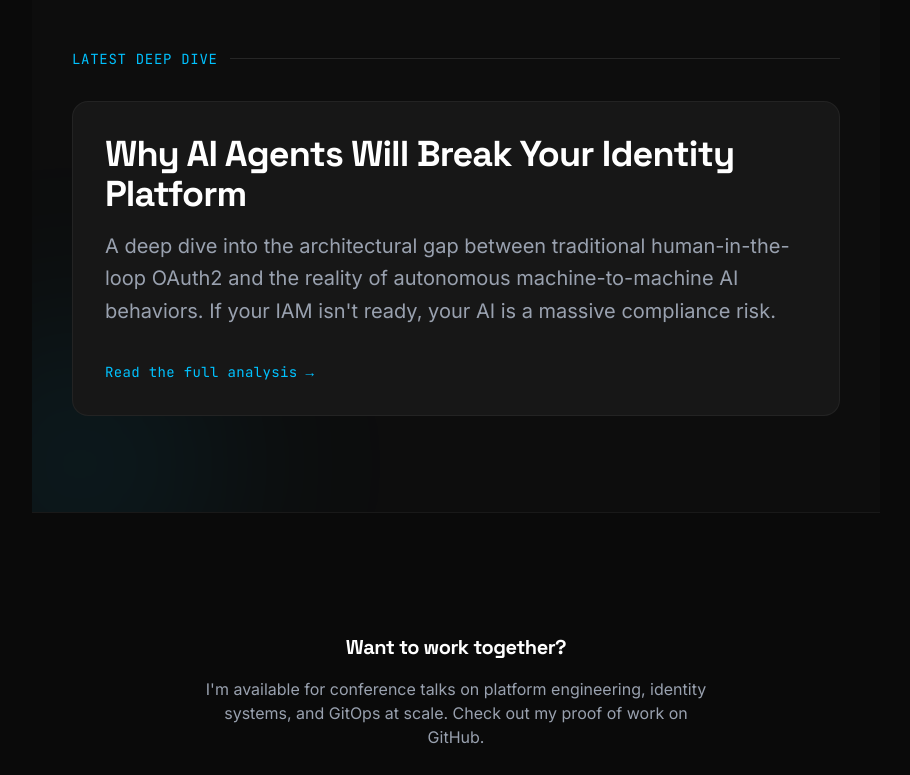
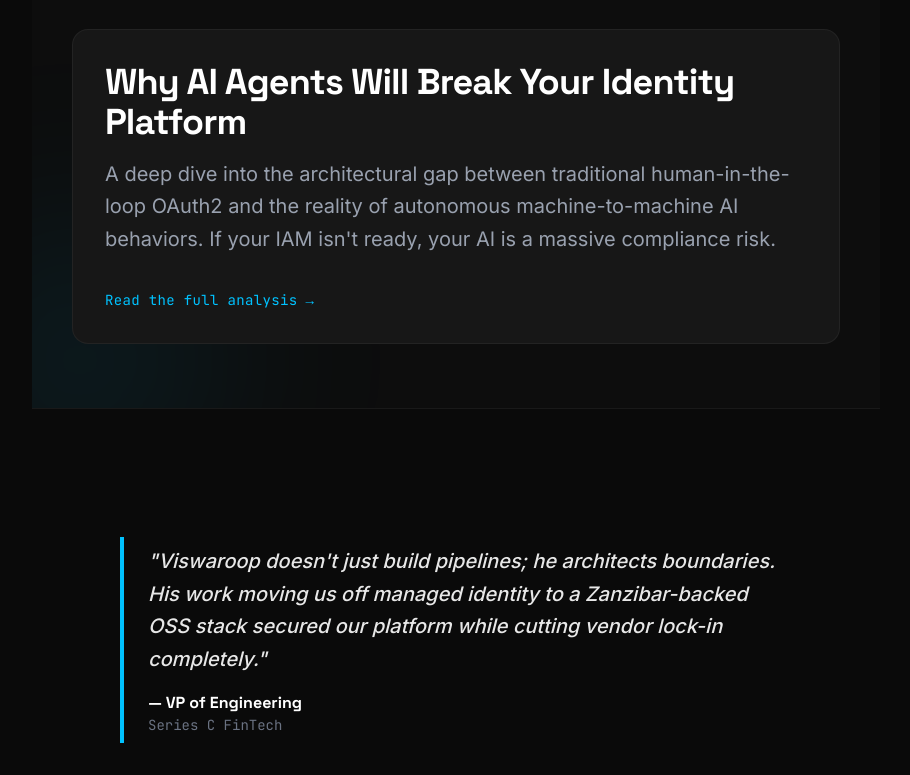
Before and after one commit to vviswaroop/vviswaroop.github.io, an Astro site: page / in a window 1280 px wide. Shown: the part 3214-3989 px from the top of the page, without its empty margins (184-1094 px from the left). Built offline with nearby package versions, Linux system fonts and the light colour scheme; Astro itself is replaced by a stand-in of ours.

Commit message:
feat: polish spacing, footer text, and add testimonial (#34)
Co-authored-by: Viswaroop Vadlamudi <viswaroopvadlamudi@Viswaroops-MacBook-Air.local>

```diff
--- a/src/pages/index.astro
+++ b/src/pages/index.astro
@@ -167,7 +167,7 @@ import ProjectCard from '../components/ProjectCard.astro';
   </section>
 
   <!-- Featured Writing (Provides Immediate Proof) -->
-  <section class="py-24 border-y border-white/5 bg-surface/30 relative overflow-hidden my-20">
+  <section class="py-16 border-y border-white/5 bg-surface/30 relative overflow-hidden mt-10 mb-20">
     <div class="absolute -left-20 -bottom-20 w-64 h-64 bg-accent/10 rounded-full blur-[100px]"></div>
     <div class="max-w-3xl mx-auto relative z-10 px-6 lg:px-0">
       <div class="flex items-center gap-3 mb-8">
@@ -189,11 +189,25 @@ import ProjectCard from '../components/ProjectCard.astro';
     </div>
   </section>
 
+  <!-- Testimonial -->
+  <section class="max-w-4xl mx-auto py-12 px-6 lg:px-0">
+    <figure class="mx-auto max-w-2xl border-l-4 border-accent pl-6 py-2">
+      <blockquote class="text-xl italic font-medium text-white/90 leading-relaxed mb-4">
+        "Viswaroop doesn't just build pipelines; he architects boundaries. His work moving us off managed identity to a Zanzibar-backed OSS stack secured our platform while cutting vendor lock-in completely."
+      </blockquote>
+      <figcaption class="flex flex-col">
+        <span class="font-heading font-bold text-white">— VP of Engineering</span>
+        <span class="text-sm font-mono text-gray-500">Series C FinTech</span>
+      </figcaption>
+    </figure>
+  </section>
+
   <!-- Open Source / Social -->
-  <section class="py-10 text-center">
-    <h3 class="font-heading text-xl font-semibold mb-4">Want to work together?</h3>
-    <p class="text-gray-400 mb-8 max-w-lg mx-auto">
-      I'm available for conference talks on platform engineering, identity systems, and GitOps at scale. Check out my proof of work on GitHub.
+  <section class="py-16 border-t border-white/5 text-center mt-12 bg-surface/20">
+    <h3 class="font-heading text-2xl font-semibold mb-4 text-white">Want to work together?</h3>
+    <p class="text-gray-400 mb-8 max-w-xl mx-auto leading-relaxed">
+      I'm available for consulting, conference talks, and podcasts.
+      <br/><span class="text-white/80 font-medium">Topics:</span> Architecting secure execution sandboxes for Agentic AI, M2M Identity at scale (Zanzibar/OAuth2), and breaking Kubernetes vendor monoliths.
     </p>
     <div class="flex flex-col sm:flex-row justify-center gap-4">
       <a href="https://github.com/vviswaroop" target="_blank" rel="noopener noreferrer" class="btn group">
```
